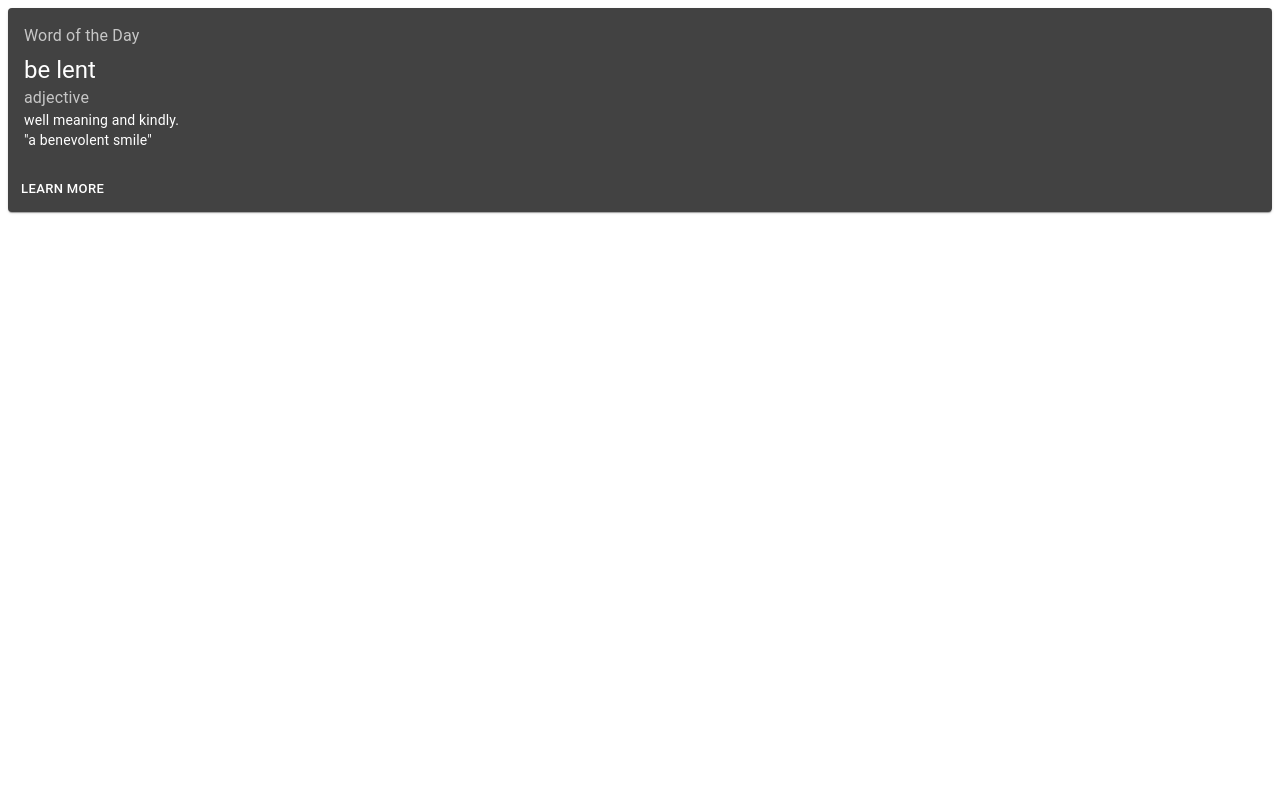
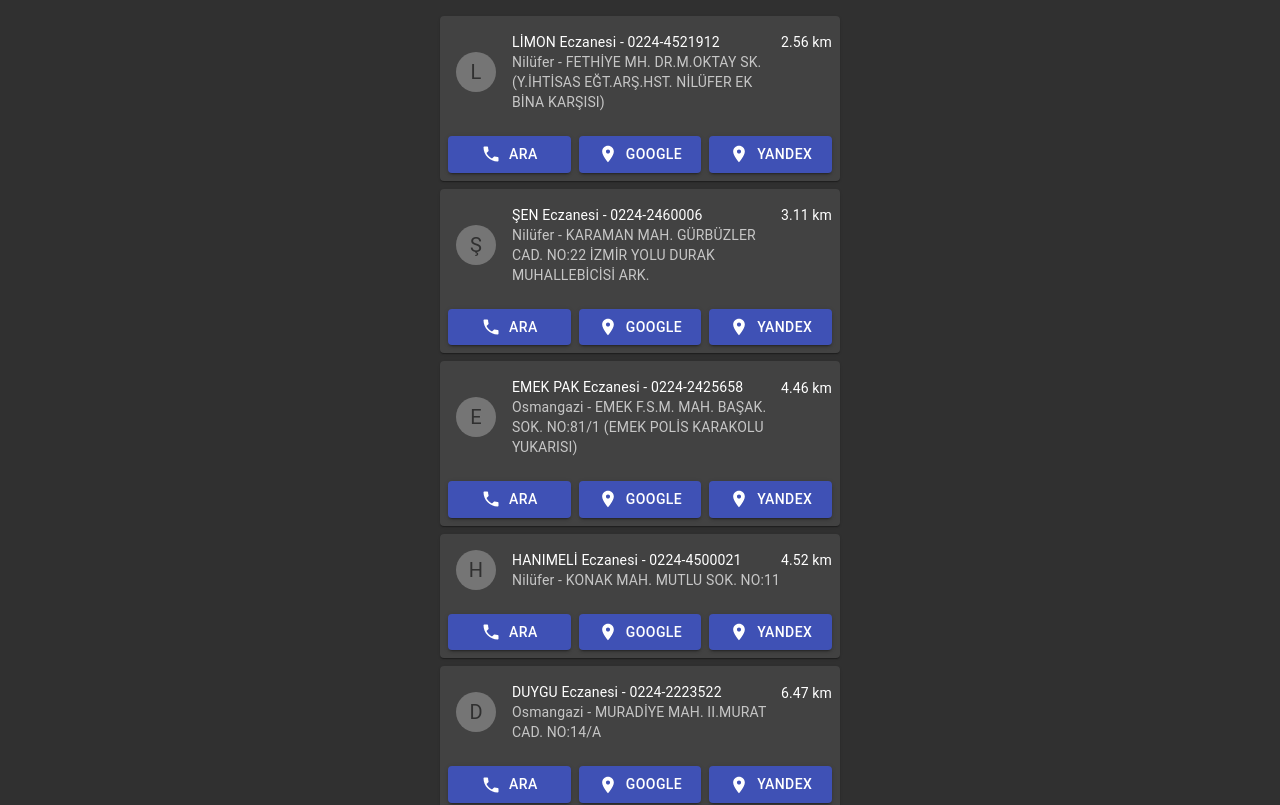
Before and after one commit to grafikri/Pharmacy-Web-App, a React (Create React App) app: page / in a window 1280 px wide. Shown: the top 805 px of the page. Built offline with nearby package versions, Linux system fonts and the light colour scheme.

Commit message:
pharmacy list was showed at Main screen

```diff
--- a/src/App.tsx
+++ b/src/App.tsx
@@ -3,7 +3,6 @@ import logo from "./logo.svg"
 //import "./App.css"
 import Home from "./components/Home"
 import { Theme, createMuiTheme } from "@material-ui/core"
-import RPharmacyCard from "./components/organisms/RPharmacyCard"
 
 import { ThemeProvider } from "@material-ui/styles"
 
@@ -15,9 +14,15 @@ const theme = createMuiTheme({
 
 const App: React.FC = () => {
   return (
-    <div className="App">
+    <div
+      className="App"
+      style={{
+        background: theme.palette.background.default,
+        minHeight: "100vh"
+      }}
+    >
       <ThemeProvider theme={theme}>
-        <RPharmacyCard />
+        <Home />
       </ThemeProvider>
     </div>
   )
--- a/src/components/Home.tsx
+++ b/src/components/Home.tsx
@@ -2,8 +2,32 @@ import React from "react"
 import { distance } from "../helpers"
 import axios from "axios"
 import _ from "lodash"
+import { Theme, WithStyles, withStyles, createStyles } from "@material-ui/core"
+import RPharmacyCard from "../components/organisms/RPharmacyCard"
+import { Pharmacy, Coordinate } from "../appInterfaces"
+import { maxWidth } from "@material-ui/system"
 
-export default class Home extends React.Component {
+const styles = (theme: Theme) =>
+  createStyles({
+    root: {
+      maxWidth: 400,
+      paddingTop: theme.spacing(1),
+      paddingBottom: theme.spacing(1),
+      margin: "auto"
+    },
+    listItem: {
+      marginTop: theme.spacing(1),
+      marginBottom: theme.spacing(1)
+    }
+  })
+
+export interface StyleProps extends WithStyles<typeof styles> {}
+
+class Home extends React.Component<StyleProps, { list: Pharmacy[] }> {
+  state = {
+    list: []
+  }
+
   componentDidMount() {
     const datas = {
       data: [
@@ -877,50 +901,68 @@ export default class Home extends React.Component {
       tomorrow: "27-08-2019"
     }
 
-    const pharmacies = datas.data.map(item => {
-      const location =
+    const pharmacies: Pharmacy[] = datas.data.map(item => {
+      const location: Coordinate =
         item.konum == null
-          ? []
-          : [+item.konum.split(",")[0], +item.konum!.split(",")[1]]
+          ? {}
+          : { lat: +item.konum.split(",")[0], long: +item.konum!.split(",")[1] }
       return {
         name: item.eczane_adi,
-        location
+        location,
+        address: item.eczane_ilce + " - " + item.eczane_adres,
+        phone: item.phone
       }
     })
 
-    let stores = [
-      {
-        name: "Eczane Ay",
-        location: [40.226814, 28.92054]
-      },
-      {
-        name: "Sağlık birimleri",
-        location: [40.231624, 28.980228]
-      }
-    ]
-
-    stores = pharmacies
-
-    let radius = 5
-    let locations = stores.map(item => ({
+    let radius = 60
+    let locations = pharmacies.map(item => ({
       ...item,
       distance: distance(
         40.240659,
         29.008405,
-        item.location[0],
-        item.location[1],
+        item.location == null ? 0 : item.location.lat!,
+        item.location == null ? 0 : item.location.long!,
         "K"
       )
     }))
 
     const myLocations = locations.filter(item => item.distance < radius)
-
     const orderedMyLocations = _.orderBy(myLocations, ["distance"], ["asc"])
 
-    console.log("o: ", orderedMyLocations)
+    const myLocationsWithDistance: Pharmacy[] = orderedMyLocations.map(
+      item => ({
+        ...item,
+        distance: item.distance
+          .toString()
+          .substr(0, 4)
+          .concat(" km")
+      })
+    )
+
+    console.log("p: ", orderedMyLocations)
+
+    this.setState({
+      list: myLocationsWithDistance
+    })
   }
 
   render() {
-    return <div>Home</div>
+    return (
+      <div className={this.props.classes.root}>
+        {this.state.list.map((item: Pharmacy, index) => (
+          <div key={index} className={this.props.classes.listItem}>
+            <RPharmacyCard
+              key={index}
+              name={item.name}
+              phone={item.phone}
+              address={item.address}
+              distance={item.distance}
+            />
+          </div>
+        ))}
+      </div>
+    )
   }
 }
+
+export default withStyles(styles)(Home)
--- a/src/components/organisms/RPharmacyCard/index.tsx
+++ b/src/components/organisms/RPharmacyCard/index.tsx
@@ -1,46 +1,103 @@
 import React from "react"
+import clsx from "clsx"
 import {
   Card,
   CardContent,
   Typography,
   CardActions,
-  Button
+  Button,
+  CardHeader,
+  Avatar
 } from "@material-ui/core"
 import { Theme, WithStyles, withStyles, createStyles } from "@material-ui/core"
+import { Phone, LocationOn } from "@material-ui/icons"
 
 const styles = (theme: Theme) =>
   createStyles({
-    root: {
-      color: "red",
-      margin: theme.spacing()
+    leftIcon: {
+      marginRight: theme.spacing(1)
+    },
+    iconSmall: {
+      fontSize: 20
+    },
+    actions: {
+      display: "flex",
+      alignItems: "center"
+    },
+    distance: {
+      fontSize: 14,
+      marginTop: theme.spacing(0.8)
     }
   })
 
 export interface StyleProps extends WithStyles<typeof styles> {}
 
-class RPharmacyCard extends React.Component<StyleProps> {
+class RPharmacyCard extends React.Component<
+  StyleProps & {
+    name: string
+    address?: string
+    phone?: string
+    distance?: string
+  }
+> {
   componentDidMount() {}
 
   render() {
     return (
-      <div className={this.props.classes.root}>
+      <div>
         <Card>
-          <CardContent>
-            <Typography color="textSecondary" gutterBottom>
-              Word of the Day
-            </Typography>
-            <Typography variant="h5" component="h2">
-              be lent
-            </Typography>
-            <Typography color="textSecondary">adjective</Typography>
-            <Typography variant="body2" component="p">
-              well meaning and kindly.
-              <br />
-              {'"a benevolent smile"'}
-            </Typography>
-          </CardContent>
-          <CardActions>
-            <Button size="small">Learn More</Button>
+          <CardHeader
+            title={
+              this.props.name +
+              " Eczanesi" +
+              " - " +
+              (this.props.phone == null
+                ? "Telefon numarası bulunmuyor"
+                : this.props.phone)
+            }
+            action={
+              <Typography
+                variant="subtitle1"
+                className={this.props.classes.distance}
+              >
+                {this.props.distance}
+              </Typography>
+            }
+            subheader={
+              this.props.address == null
+                ? "Adres bulunmuyor"
+                : this.props.address
+            }
+            avatar={<Avatar>{this.props.name.substr(0, 1)}</Avatar>}
+          ></CardHeader>
+          <CardActions className={this.props.classes.actions}>
+            <Button fullWidth variant="contained" color="primary">
+              <Phone
+                className={clsx(
+                  this.props.classes.leftIcon,
+                  this.props.classes.iconSmall
+                )}
+              />
+              Ara
+            </Button>
+            <Button fullWidth variant="contained" color="primary">
+              <LocationOn
+                className={clsx(
+                  this.props.classes.leftIcon,
+                  this.props.classes.iconSmall
+                )}
+              />
+              Google
+            </Button>
+            <Button fullWidth variant="contained" color="primary">
+              <LocationOn
+                className={clsx(
+                  this.props.classes.leftIcon,
+                  this.props.classes.iconSmall
+                )}
+              />
+              Yandex
+            </Button>
           </CardActions>
         </Card>
       </div>
```
Also changed, not shown: src/appInterfaces.ts (+6 -4 lines).
